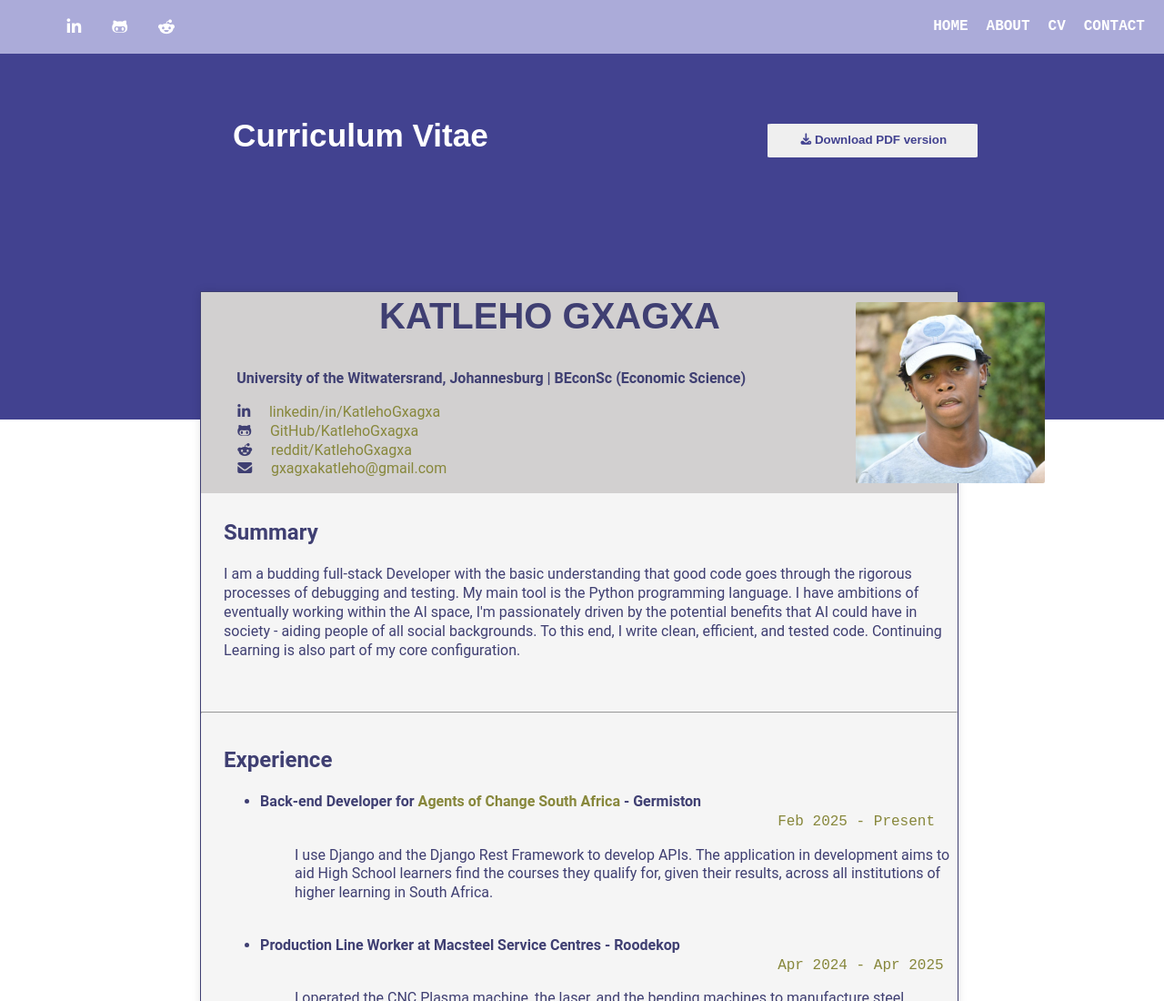
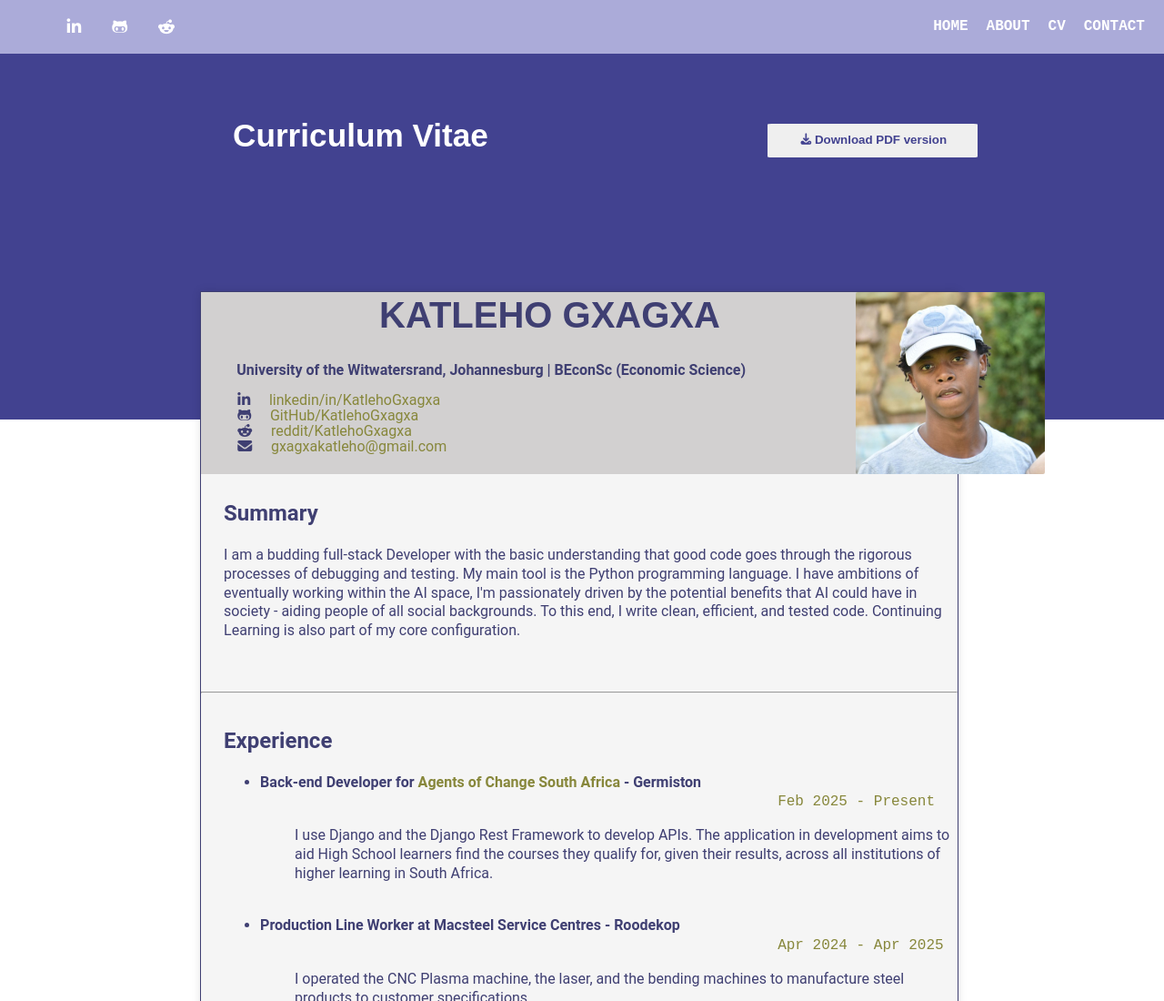
Before and after one commit to KatlehoGxagxa/KatlehoGxagxa.github.io, a plain HTML site: page cv.html in a window 1280 px wide. Shown: the top 1100 px of the page at 91% size. Drawn offline with Linux system fonts and the light colour scheme.

Commit message:
Fixed some line heights

```diff
--- a/websiteCSS/cv.css
+++ b/websiteCSS/cv.css
@@ -121,7 +121,7 @@ img {display: block;}
     flex-direction: row;
     justify-content: flex-start;
     align-items: center;
-    line-height: 1.3;
+    line-height: 1;
     background-color: rgb(210, 208, 208);
     /* gap: 2%; */
 }
```
